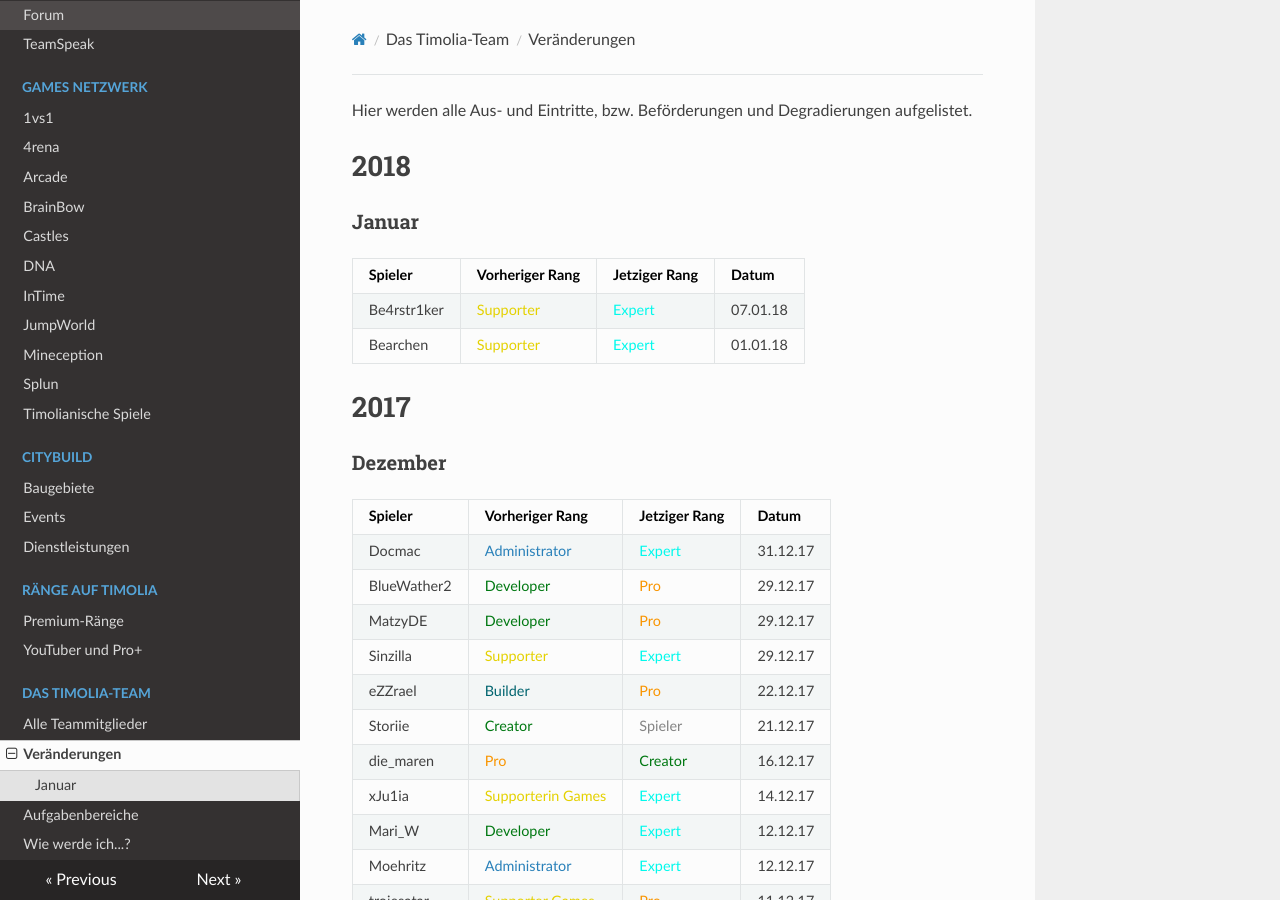
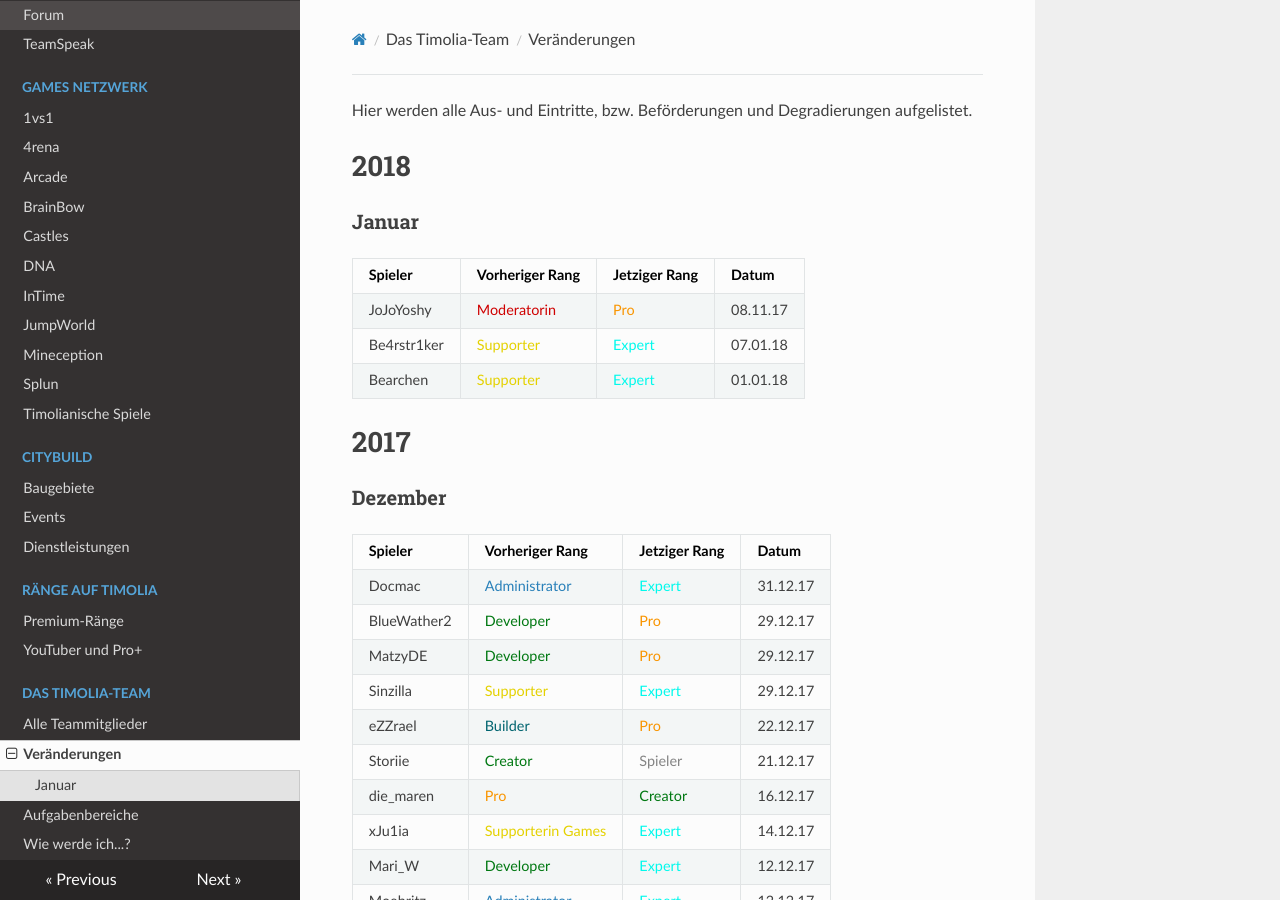
Before and after one commit to TimoliaDE/HowTo, an MkDocs documentation site: the page built from docs/team/changes.md, in a window 1280 px wide and 900 px high. Built offline with MkDocs 1.6.1, drawn with Linux system fonts in a browser that asks for light colours; nearby versions of some CDN libraries; old or Windows-style settings are respelled for this version of MkDocs.

Commit message:
Update changes.md

```diff
--- a/docs/team/changes.md
+++ b/docs/team/changes.md
@@ -5,6 +5,7 @@ Hier werden alle Aus- und Eintritte, bzw. Beförderungen und Degradierungen aufg
 ###<strong>Januar</strong>
 | Spieler | Vorheriger Rang | Jetziger Rang | Datum |
 | ------ | ------ | ------ | ------ |
+|JoJoYoshy | <span style="color:#CF0101">Moderatorin</span> | <span style="color:#F99500">Pro</span> | 08.11.17 |
 |Be4rstr1ker | <span style="color:#E4D100">Supporter</span> | <span style="color:#00F9EC">Expert</span> | 07.01.18 |
 |Bearchen | <span style="color:#E4D100">Supporter</span> | <span style="color:#00F9EC">Expert</span> | 01.01.18 |
 
```
